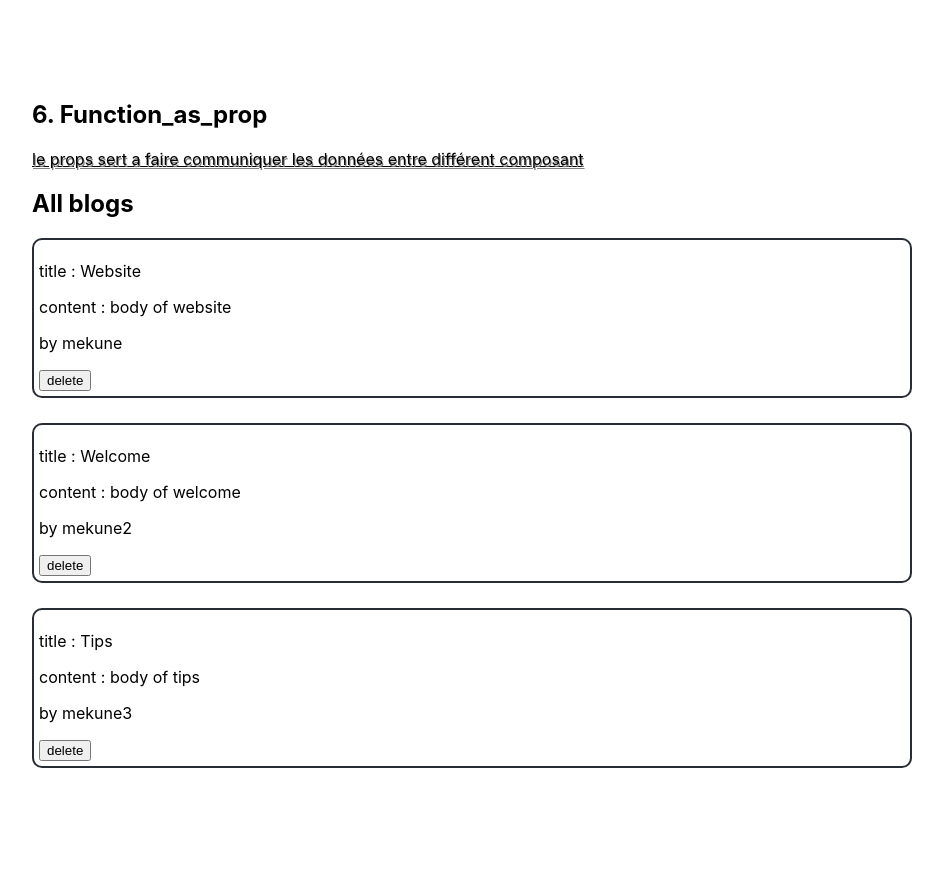
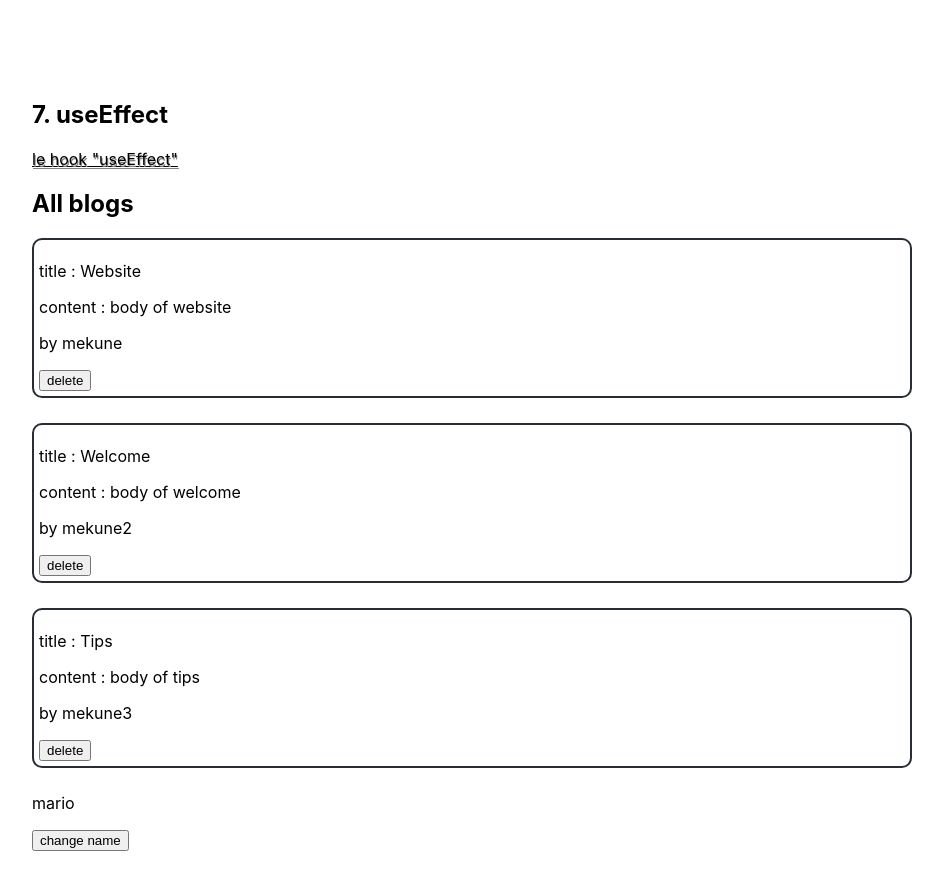
Before and after one commit to Mekune/React, a React (Create React App) app: page / in a window 1280 px wide. Shown: the top 890 px of the page, without its empty margins (168-1111 px from the left). Before the commit the page ends 868 px from the top, so only its background shows below. Built offline with nearby package versions, Linux system fonts and the light colour scheme.

Commit message:
useEffect

```diff
--- a/src/App.js
+++ b/src/App.js
@@ -1,10 +1,10 @@
 import "./App.css";
-import Function_as_prop from "./Function_as_prop";
+import UseEffectComponent from "./UseEffectComponent";
 
 function App() {
   return (
     <div className="App">
-      <Function_as_prop />
+      <UseEffectComponent />
     </div>
   );
 }
--- a/src/Function_as_prop.js
+++ /dev/null
@@ -1,25 +0,0 @@
-import React, { useState } from "react";
-import Props22 from "./Props2.2";
-
-export default function Function_as_prop() {
-  const [blogs, setBlogs] = useState([
-    { title: "Website", body: "body of website", author: "mekune", id: 1 },
-    { title: "Welcome", body: "body of welcome", author: "mekune2", id: 2 },
-    { title: "Tips", body: "body of tips", author: "mekune3", id: 3 },
-  ]);
-
-  const handleDelete = (id) => {
-    const newBlogs = blogs.filter((blog) => blog.id !== id);
-    setBlogs(newBlogs);
-  };
-
-  return (
-    <section>
-      <h2 className="title">6. Function_as_prop</h2>
-      <p className="definition">
-        le props sert a faire communiquer les données entre différent composant
-      </p>
-      <Props22 blogs={blogs} title={"All blogs"} handleDelete={handleDelete} />
-    </section>
-  );
-}
--- /dev/null
+++ b/src/UseEffectComponent.js
@@ -0,0 +1,37 @@
+import React, { useState, useEffect } from "react";
+import Props22 from "./Props2.2";
+
+export default function UseEffectComponent() {
+  const [blogs, setBlogs] = useState([
+    { title: "Website", body: "body of website", author: "mekune", id: 1 },
+    { title: "Welcome", body: "body of welcome", author: "mekune2", id: 2 },
+    { title: "Tips", body: "body of tips", author: "mekune3", id: 3 },
+  ]);
+
+  const [name, setName] = useState("mario");
+
+  const handleDelete = (id) => {
+    const newBlogs = blogs.filter((blog) => blog.id !== id);
+    setBlogs(newBlogs);
+  };
+
+  // // a chaque rendu
+  // useEffect(() => {
+  //   console.log("useEffect run");
+  // });
+
+  // a chaque rendu qui modifie de [name]
+  useEffect(() => {
+    console.log("useEffect run");
+  }, [name]);
+
+  return (
+    <section className="test">
+      <h2 className="title">7. useEffect</h2>
+      <p className="definition">le hook "useEffect" </p>
+      <Props22 blogs={blogs} title={"All blogs"} handleDelete={handleDelete} />
+      <p>{name}</p>
+      <button onClick={() => setName("luigi")}>change name</button>
+    </section>
+  );
+}
```
